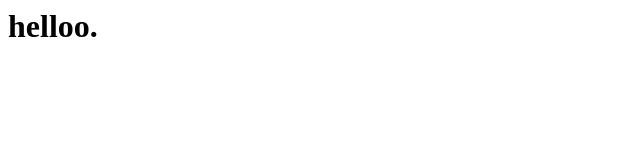
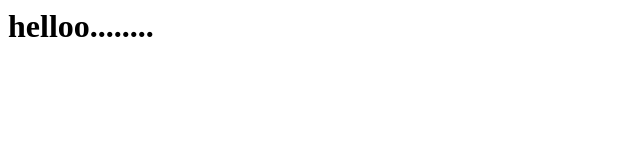
Before and after one commit to harsha7979/self-hosted-demo, a plain HTML site: page index.html in a window 1280 px wide. Shown: the full height of the page, 0-640 px from the left. Drawn offline with Linux system fonts and the light colour scheme.

Commit message:
Update index.html

```diff
--- a/index.html
+++ b/index.html
@@ -1 +1 @@
-<h1>helloo.</h1>
+<h1>helloo........</h1>
```
